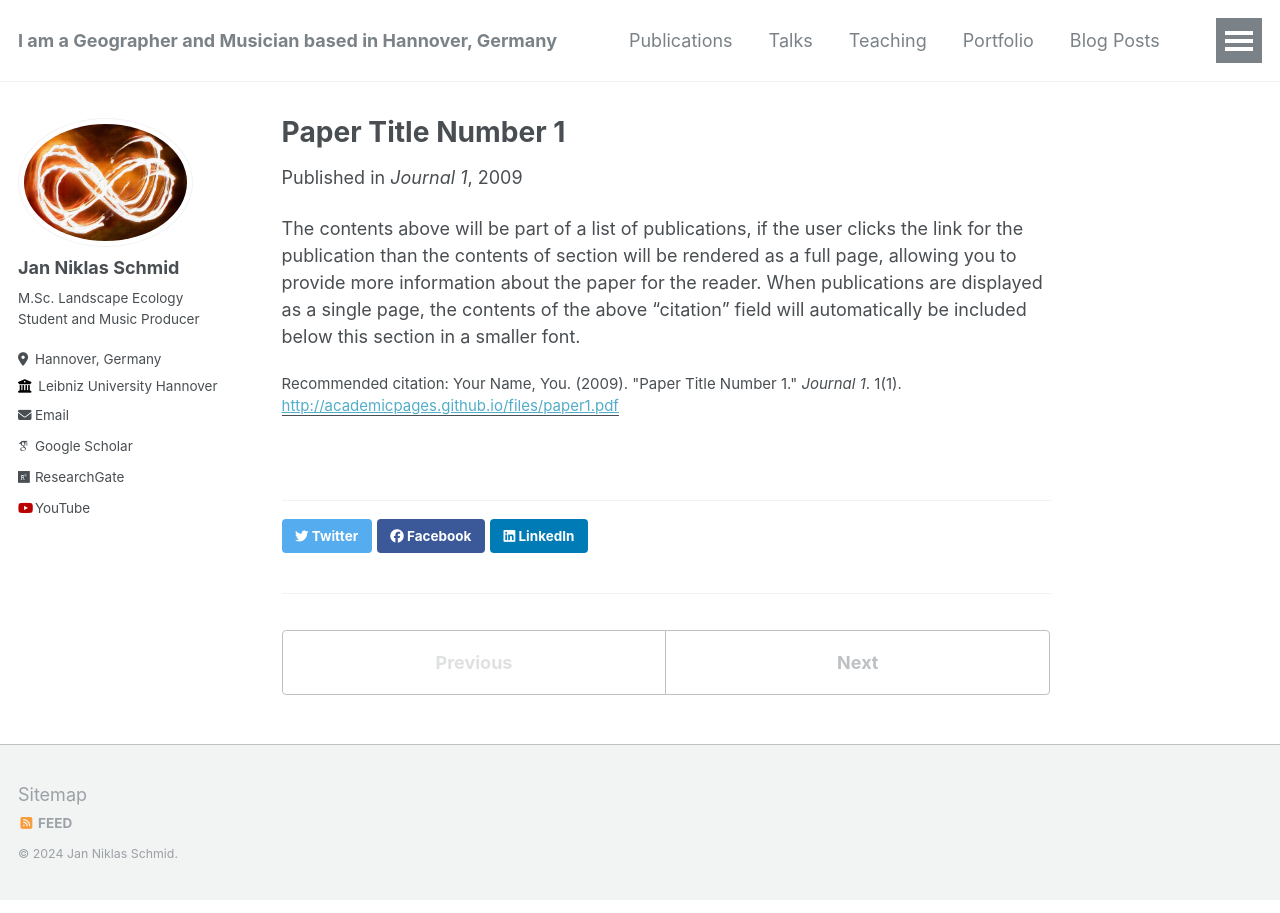
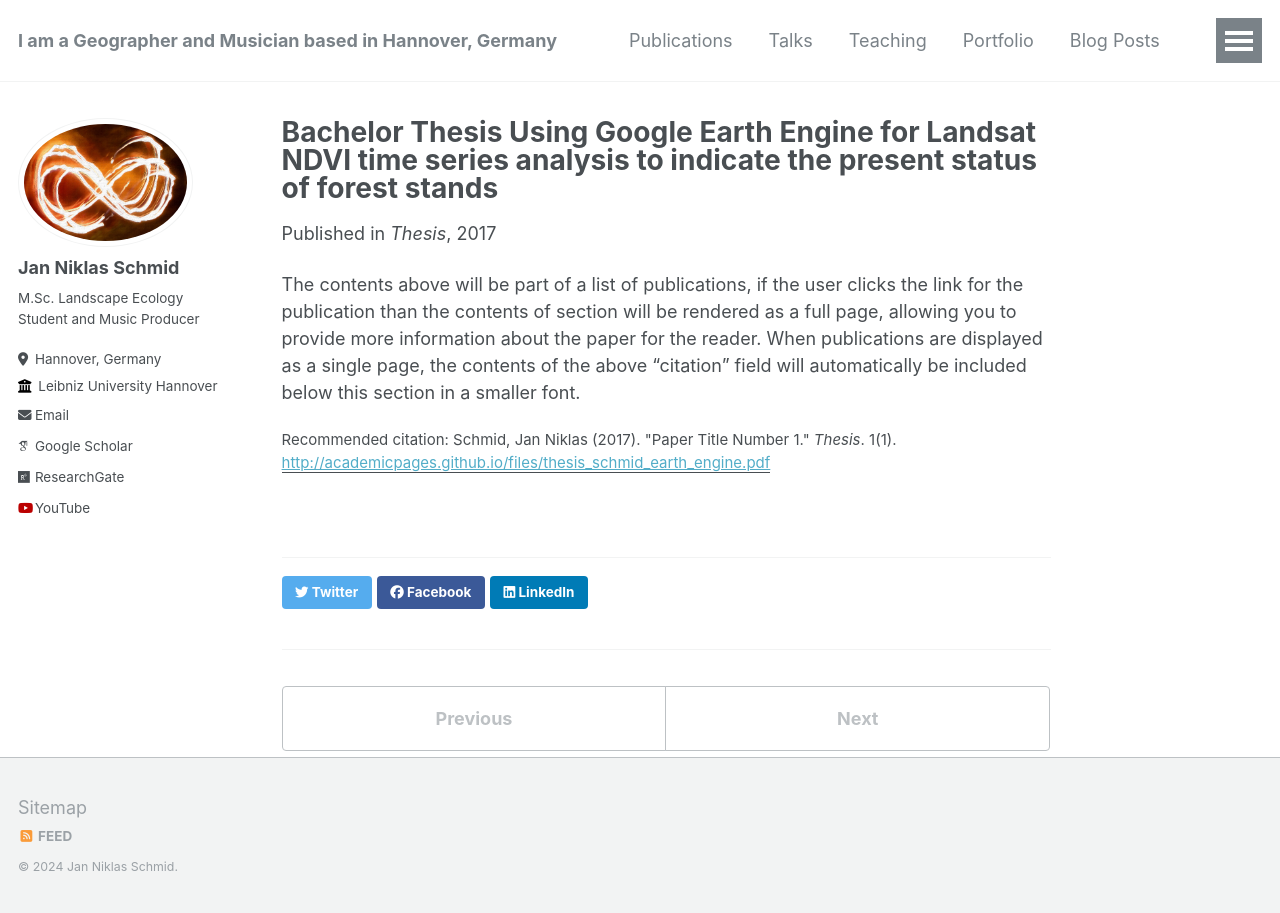
Before and after one commit to jnschmd44/jnschmd44.github.io, a Jekyll site: the page built from _publications/2009-10-01-paper-title-number-1.md, in a window 1280 px wide. Built offline with Jekyll 4.4.1, drawn with Linux system fonts in a browser that asks for light colours; some web fonts are replaced.

Commit message:
Update 2009-10-01-paper-title-number-1.md

```diff
--- a/_publications/2009-10-01-paper-title-number-1.md
+++ b/_publications/2009-10-01-paper-title-number-1.md
@@ -1,12 +1,12 @@
 ---
-title: "Paper Title Number 1"
+title: "Bachelor Thesis Using Google Earth Engine for Landsat NDVI time series analysis to indicate the present status of forest stands"
 collection: publications
 permalink: /publication/2009-10-01-paper-title-number-1
-excerpt: 'This paper is about the number 1. The number 2 is left for future work.'
-date: 2009-10-01
-venue: 'Journal 1'
-paperurl: 'http://academicpages.github.io/files/paper1.pdf'
-citation: 'Your Name, You. (2009). &quot;Paper Title Number 1.&quot; <i>Journal 1</i>. 1(1).'
+excerpt: 'In this B.Sc. Thesis, the Google Earth Engine (GEE) is used to extract NDVI data from Landsat 5 and Landsat 8 satellite images. The NDVI data is then processed and visualized using R. GEE and R code, as well as the NDVI data, is available here and can be reused or be easily adapted by others.'
+date: 2017-10-01
+venue: 'Thesis'
+paperurl: 'http://academicpages.github.io/files/thesis_schmid_earth_engine.pdf'
+citation: 'Schmid, Jan Niklas (2017). &quot;Paper Title Number 1.&quot; <i>Thesis</i>. 1(1).'
 ---
 
 The contents above will be part of a list of publications, if the user clicks the link for the publication than the contents of section will be rendered as a full page, allowing you to provide more information about the paper for the reader. When publications are displayed as a single page, the contents of the above "citation" field will automatically be included below this section in a smaller font.
```
